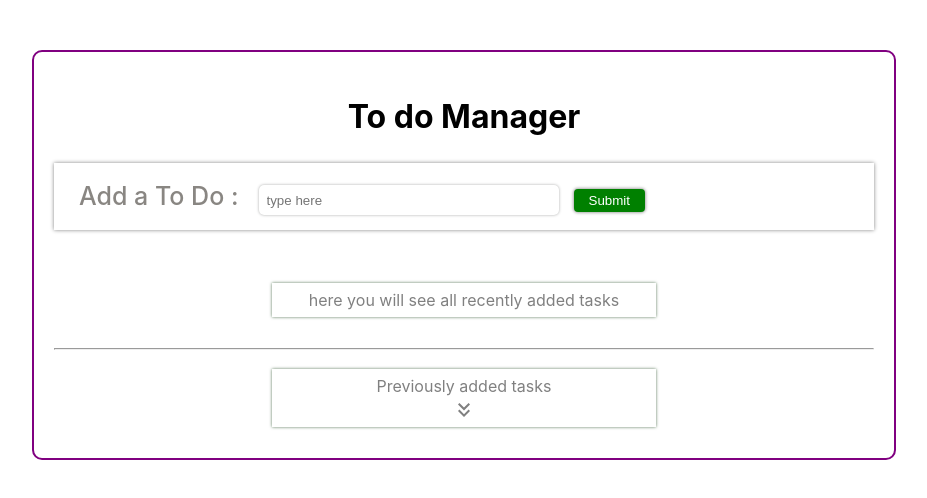
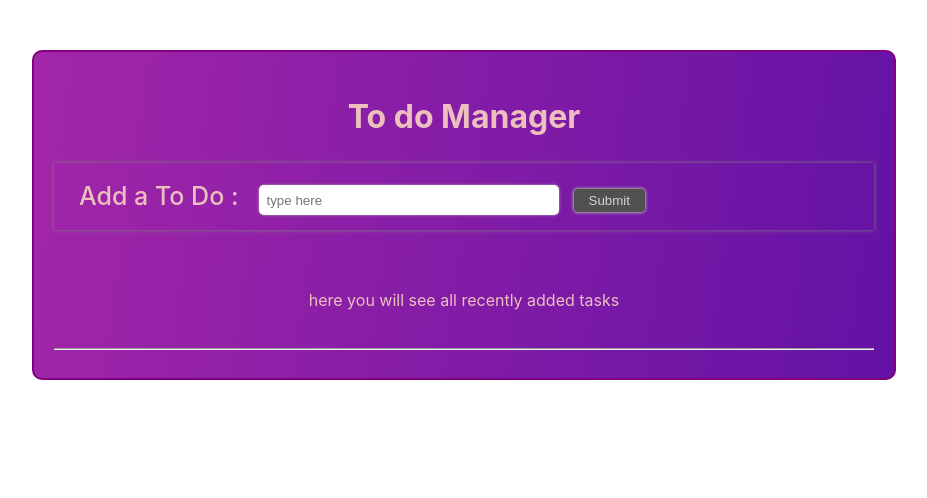
Before and after one commit to laxmanketheth/Todo-App, a React (Vite) app in the folder frontend/: page / in a window 1280 px wide. Shown: the top 498 px of the page, without its empty margins (176-1103 px from the left). Built offline with nearby package versions, Linux system fonts and the light colour scheme.

Commit message:
updated logic and css

```diff
--- a/frontend/src/components/AddToDoForm/AddToDoForm.css
+++ b/frontend/src/components/AddToDoForm/AddToDoForm.css
@@ -10,7 +10,8 @@
 
 .label{
     margin: 5px 20px 0 10px;
-    color: rgb(137, 134, 130);
+    /* color: rgb(181, 181, 176); */
+    color: rgb(237, 191, 191);
 }
 
 .textarea{
@@ -24,9 +25,10 @@
 }
 .submitBtn{
     margin: 0 15px;
-    background-color: green;
+    background-color: rgb(82, 79, 79);
     border-radius: 4px;
-    color: white;
+    color: rgb(211, 211, 207);
+    /* color: rgb(237, 191, 191); */
     padding: 4px 15px;
     border: none;
     box-shadow: 0 0 3px 1px rgb(169, 170, 169);
--- a/frontend/src/components/OldTodoHeading/OldTodoHeading.css
+++ b/frontend/src/components/OldTodoHeading/OldTodoHeading.css
@@ -9,8 +9,12 @@
 }
 
 .text{
-    color: gray;
+    color: rgb(237, 191, 191);
     box-shadow: 0 0 3px 0px rgb(92, 122, 92);
+    padding: 5px;
+    text-align: center;
+    /* height: 50px; */
+    width: 30vw;
 }
 .icon{
     display: flex;
--- a/frontend/src/components/OldTodoHeading/OldTodoHeading.jsx
+++ b/frontend/src/components/OldTodoHeading/OldTodoHeading.jsx
@@ -8,14 +8,15 @@ const OldTodoHeading = () => {
   const { data } = useSelector(state => state.oldTodoSlice)
   // console.log(data);
   return (
+    data.length > 1 && (
     <div>
-
       <div className='textContainer'>
         <p className='text'> Previously added tasks
           <span className='icon'> <KeyboardDoubleArrowDownSharpIcon /></span>
         </p>
       </div>
     </div>
+    )
 
 
   )
--- a/frontend/src/components/OldTodos/OldTodos.css
+++ b/frontend/src/components/OldTodos/OldTodos.css
@@ -1,12 +1,28 @@
 .deleteAllTodo{
-    background-color: red;
-    color: white;
+    color: rgb(211, 211, 207);
     border: none;
     box-shadow: 0 0 3px 0px rgb(92, 122, 92);
     border-radius: 5px;
-    /* margin-left: 10px; */
+    background: linear-gradient(98.37deg, #ce3e25 0.99%, #780b0b 100%);
+}
+
+.count{
+    /* background: linear-gradient(98.37deg, #a36055 0.99%, #780b0b 100%); */
+    background: linear-gradient(98.37deg, #5e859f 0.99%, #810d76 100%);
+    border-radius: 50%;
+    color: rgb(211, 211, 207);
 }
 
 .deleteAllTodo:hover {
     cursor: pointer;
 }
+.individualTask{
+    background: linear-gradient(98.37deg, #5e859f 0.99%, #810d76 100%);
+}
+.deletebtn{
+    color: rgb(211, 211, 207);
+}
+
+/* .OldTodoContainer{
+    background: linear-gradient(98.37deg, #f89e00 0.99%, #da2f68 100%);
+} */
--- a/frontend/src/components/OldTodos/OldTodos.jsx
+++ b/frontend/src/components/OldTodos/OldTodos.jsx
@@ -20,7 +20,7 @@ const OldTodos = () => {
     };
 
     return (
-        <div>
+        <div className='OldTodoContainer'>
             {data.map((item, index) => {
                 return (
                     <div key={item._id} className="individualTask">
--- a/frontend/src/components/RecentlyAdded/RecentlyAdded.css
+++ b/frontend/src/components/RecentlyAdded/RecentlyAdded.css
@@ -4,13 +4,6 @@
     justify-content: center;
 }
 
-p{
-    color: gray;
-    /* border: 1px solid gray; */
-    /* border-radius: 5px; */
-    box-shadow: 0 0 3px 0px rgb(92, 122, 92);
-    padding: 5px;
-    text-align: center;
-    /* height: 50px; */
-    width: 30vw;
+.recenttext{
+    color: rgb(237, 191, 191);
 }
--- a/frontend/src/components/RecentlyAdded/RecentlyAdded.jsx
+++ b/frontend/src/components/RecentlyAdded/RecentlyAdded.jsx
@@ -9,7 +9,7 @@ const RecentlyAdded = () => {
   return (
     data.length === 0 && (
      <div className='textContainer'>
-     <p> here you will see all recently added tasks</p>
+     <p className='recenttext'> here you will see all recently added tasks</p>
     </div>
     )
 
--- a/frontend/src/components/Title/Title.css
+++ b/frontend/src/components/Title/Title.css
@@ -2,5 +2,5 @@
     /* border: 1px solid; */
     display: flex;
     justify-content: center;
-    /* align-items: center; */
+    color: rgb(237, 191, 191);
 }
--- a/frontend/src/components/ToDoList/ToDoList.css
+++ b/frontend/src/components/ToDoList/ToDoList.css
@@ -1,5 +1,4 @@
 .individualTask {
-    border: 2px solid green;
     border-radius: 5px;
     /* box-shadow: 0 0 3px 0px rgb(92, 122, 92); */
     box-shadow: 0 0 3px 0px rgb(169, 170, 169);
@@ -7,17 +6,19 @@
     justify-content: space-between;
     padding: 5px 30px;
     margin: 10px 0;
-    /* width: 50vw; */
     flex-wrap: wrap;
+    color: rgb(213, 212, 212);
 }
 
 .deletebtn {
-    background-color: red;
+    /* background-color: rgb(223, 39, 39); */
+    background: linear-gradient(98.37deg, #ce3e25 0.99%, #780b0b 100%);
     color: white;
     border: none;
     box-shadow: 0 0 3px 0px rgb(92, 122, 92);
-    border-radius: 5px;
     margin: 5px 2px 0 0;
+    border-radius: 4px;
+    color: rgb(211, 211, 207);
 }
 
 .deletebtn:hover {
--- a/frontend/src/pages/HomePage.css
+++ b/frontend/src/pages/HomePage.css
@@ -1,4 +1,6 @@
 .container{
+    /* background: linear-gradient(98.37deg, #f89e00 0.99%, #da2f68 100%); */
+    background: linear-gradient(98.37deg, #a226a8 0.99%, #6312a5 100%);
     border: 2px solid purple;
     margin:50px 200px;
     padding: 20px;
```
